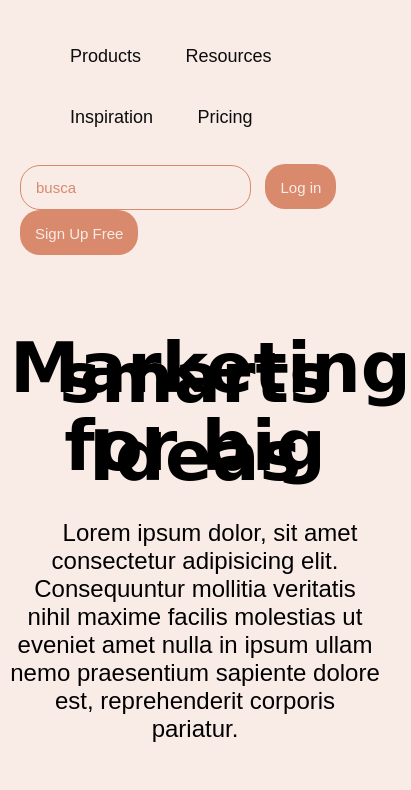
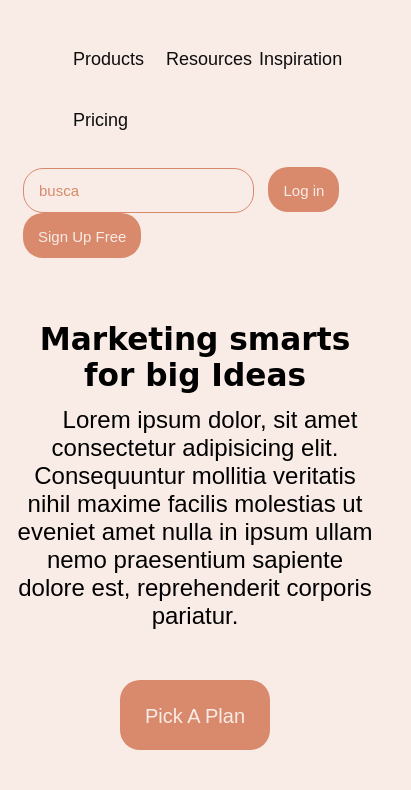
Before and after one commit to antonimatheus/Minha-Landing, a plain HTML site: page index.html in a window 390 px wide. Shown: the top 790 px of the page, 411 px wide, since content can reach past the window. Drawn offline with Linux system fonts and the light colour scheme; a web font is replaced by a local one.

Commit message:
Atualização v5

```diff
--- a/estilo/menorstyle.css
+++ b/estilo/menorstyle.css
@@ -4,13 +4,22 @@
 
     body {
         margin: 0 auto;
-        padding: 10px;
+        padding: 13px;
     }
 
     nav {
         display: flex;
         flex-direction: column;
         margin: 0 auto;
+        align-items: center;
+    }
+
+    form {
+        margin: 0 auto;
+    }
+
+    li {
+        width: 15%;
     }
 
     input {
@@ -22,8 +31,8 @@
         flex-direction: column;
     }
 
-    h1 {
-        font-size: 50px;
+    .title {
+        font-size: 8vw;
         text-align: center;
     }
 
--- a/estilo/style.css
+++ b/estilo/style.css
@@ -8,11 +8,8 @@
     --cor2: #D9896C;
     --cor3: #F2BBA7;
     --cor4: #0D0D0D;
-
     --font1: Arial, Helvetica, sans-serif;
     --font2: 'Alkatra', cursive;
-
-
 }
 
 body {
```
